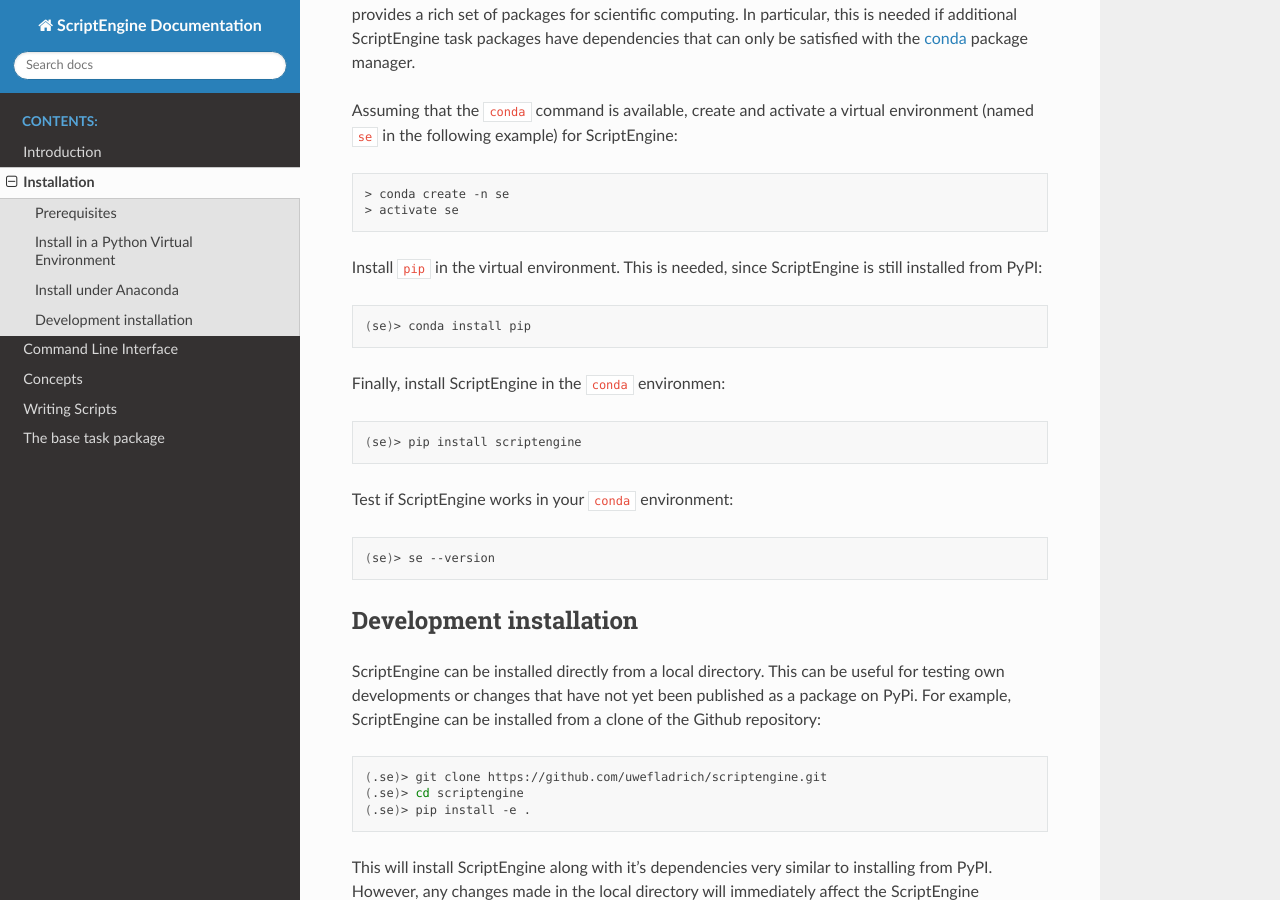
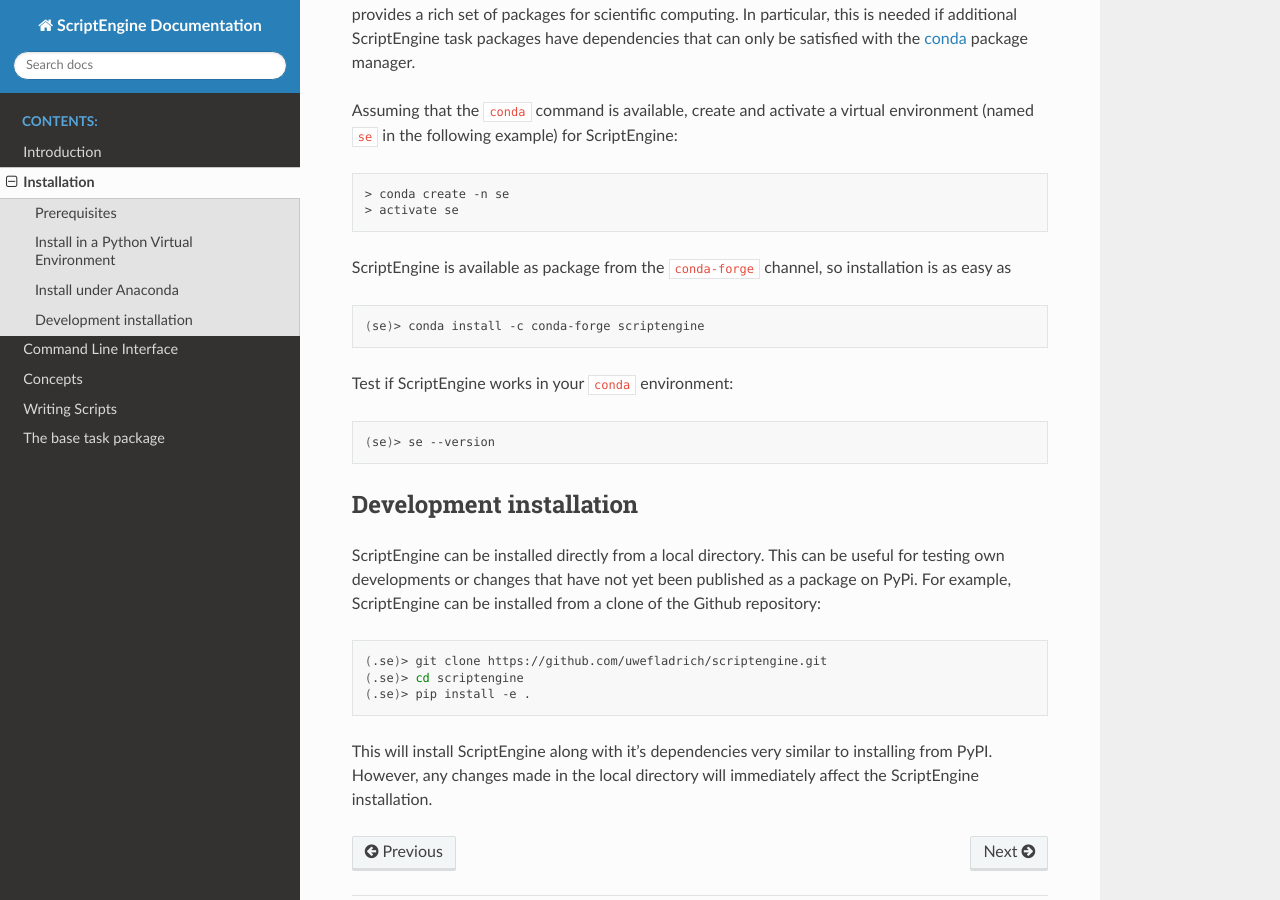
Before and after one commit to uwefladrich/scriptengine, a Sphinx documentation site: the page built from docs/sphinx/installation.rst, in a window 1280 px wide and 900 px high, scrolled down 1476 px. Built offline with Sphinx 7.4.7 and the Read the Docs theme 2.0.0, drawn with Linux system fonts in a browser that asks for light colours.

Commit message:
Adapt information for conda-forge package

```diff
--- a/docs/sphinx/installation.rst
+++ b/docs/sphinx/installation.rst
@@ -83,18 +83,12 @@
     > conda create -n se
     > activate se
 
-Install ``pip`` in the virtual environment. This is needed, since ScriptEngine
-is still installed from PyPI:
+ScriptEngine is available as package from the ``conda-forge`` channel, so
+installation is as easy as
 
 .. code-block:: shell
 
-    (se)> conda install pip
-
-Finally, install ScriptEngine in the ``conda`` environmen:
-
-.. code-block:: shell
-
-    (se)> pip install scriptengine
+    (se)> conda install -c conda-forge scriptengine
 
 Test if ScriptEngine works in your ``conda`` environment:
 
```
Also changed, not shown: README.md (+5 -4 lines).
